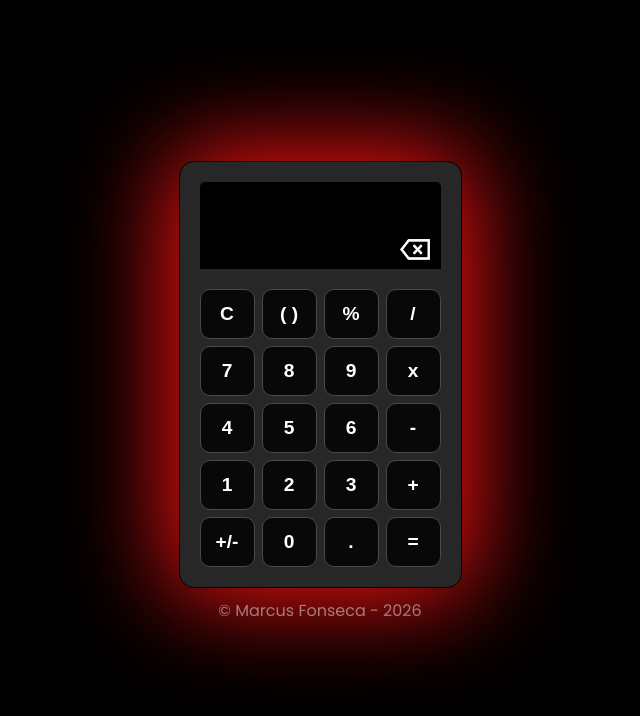
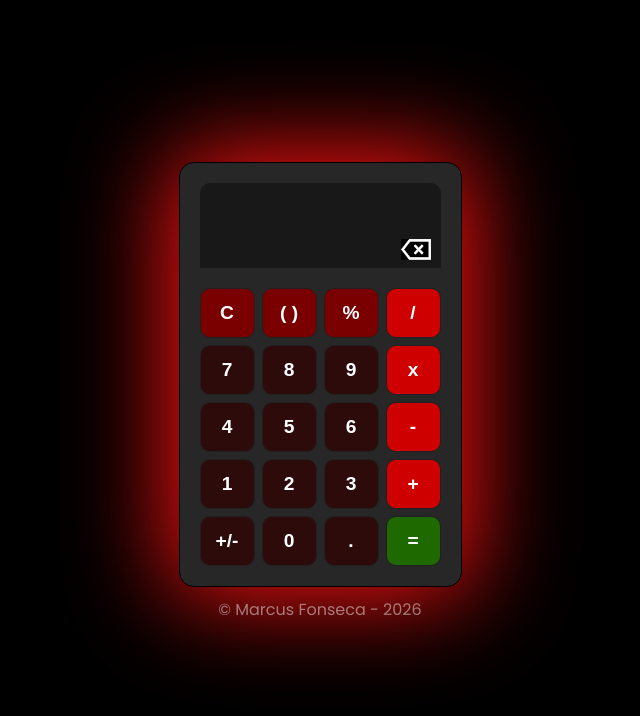
Before and after one commit to marcusfonseca7/calculadora, a plain HTML site: page index.html in a window 1280 px wide. Shown: the whole page, without its empty margins (320-960 px from the left). Drawn offline with Linux system fonts and the light colour scheme.

Commit message:
Mudanças de visual

```diff
--- a/index.html
+++ b/index.html
@@ -21,7 +21,7 @@
       <section class="container_calculator">
         <div class="display">
           <div id="result" class="result"></div>
-          <div class="options">
+          <div class="display_options">
             <button onclick="backspace()">
               <img
                 src="img/backspace.png"
@@ -33,30 +33,30 @@
         </div>
 
         <div class="calculator">
-          <button onclick="c()">C</button>
-          <button onclick="parentheses()">( )</button>
-          <button>%</button>
-          <button>/</button>
+          <button class="calculator_options" onclick="c()">C</button>
+          <button class="calculator_options" onclick="parentheses()">( )</button>
+          <button class="calculator_options">%</button>
+          <button class="calculator_operations">/</button>
 
           <button onclick="display(7)">7</button>
           <button onclick="display(8)">8</button>
           <button onclick="display(9)">9</button>
-          <button>x</button>
+          <button class="calculator_operations">x</button>
 
           <button onclick="display(4)">4</button>
           <button onclick="display(5)">5</button>
           <button onclick="display(6)">6</button>
-          <button>-</button>
+          <button class="calculator_operations">-</button>
 
           <button onclick="display(1)">1</button>
           <button onclick="display(2)">2</button>
           <button onclick="display(3)">3</button>
-          <button id="plus" onclick="sum()">+</button>
+          <button id="plus" onclick="sum()" class="calculator_operations">+</button>
 
           <button onclick="invertValue()">+/-</button>
           <button onclick="display(0)">0</button>
           <button onclick="point()">.</button>
-          <button onclick="equals()">=</button>
+          <button class="equals" onclick="equals()">=</button>
         </div>
       </section>
     </main>
--- a/styles/styles.css
+++ b/styles/styles.css
@@ -30,10 +30,9 @@ button {
 .display {
   display: flex;
   flex-direction: column;
-  border-radius: 5px 5px 0 0;
-  background-color: #000000;
-  border: 1px solid #00000031;
+  border-radius: 10px 10px 0 0;
   color: #f9f9f9;
+  background: rgba(0, 0, 0, 0.38);
 }
 
 .result {
@@ -43,13 +42,13 @@ button {
   font-size: 1.4rem;
 }
 
-.options {
+.display_options {
   text-align: end;
   align-content: center;
   height: 30px;
 }
 
-.options button {
+.display_options button {
   background-color: inherit;
   border: none;
   font-size: 1.1rem;
@@ -58,6 +57,11 @@ button {
 
 .backspace {
   width: 30px;
+  transition: transform ease 200ms;
+}
+
+.backspace:hover{
+  transform: scale(1.1);
 }
 
 .calculator {
@@ -75,15 +79,33 @@ button {
 
 .calculator button {
   min-width: 55px;
-  border: solid 1px #494949;
+  border: solid 1px #202020;
   font-weight: 600;
   font-size: 1.2rem;
   height: 50px;
   text-align: center;
   align-content: center;
   border-radius: 10px;
-  background-color: rgb(8, 8, 8);
+  background-color: rgb(46, 11, 11);
   color: #fff;
+  transition: transform ease 200ms;
+}
+
+.calculator button:hover{
+  transform: scale(1.05);
+  filter: brightness(1.6);
+}
+
+.calculator .calculator_operations {
+  background-color: #cf0000;
+}
+
+.calculator .calculator_options{
+  background-color: #7a0000;
+}
+
+.calculator .equals {
+  background-color: rgb(30, 105, 0);
 }
 
 footer p {
```
